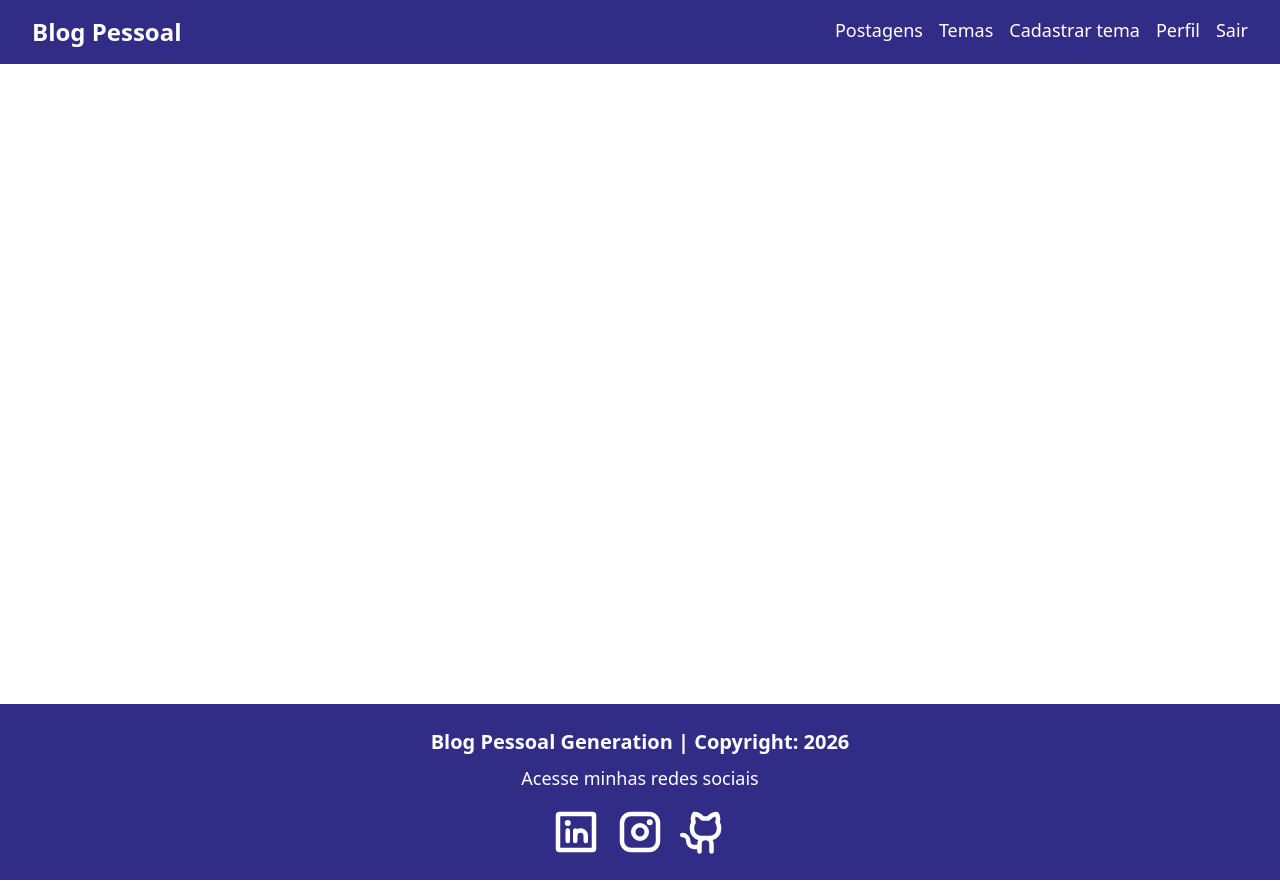
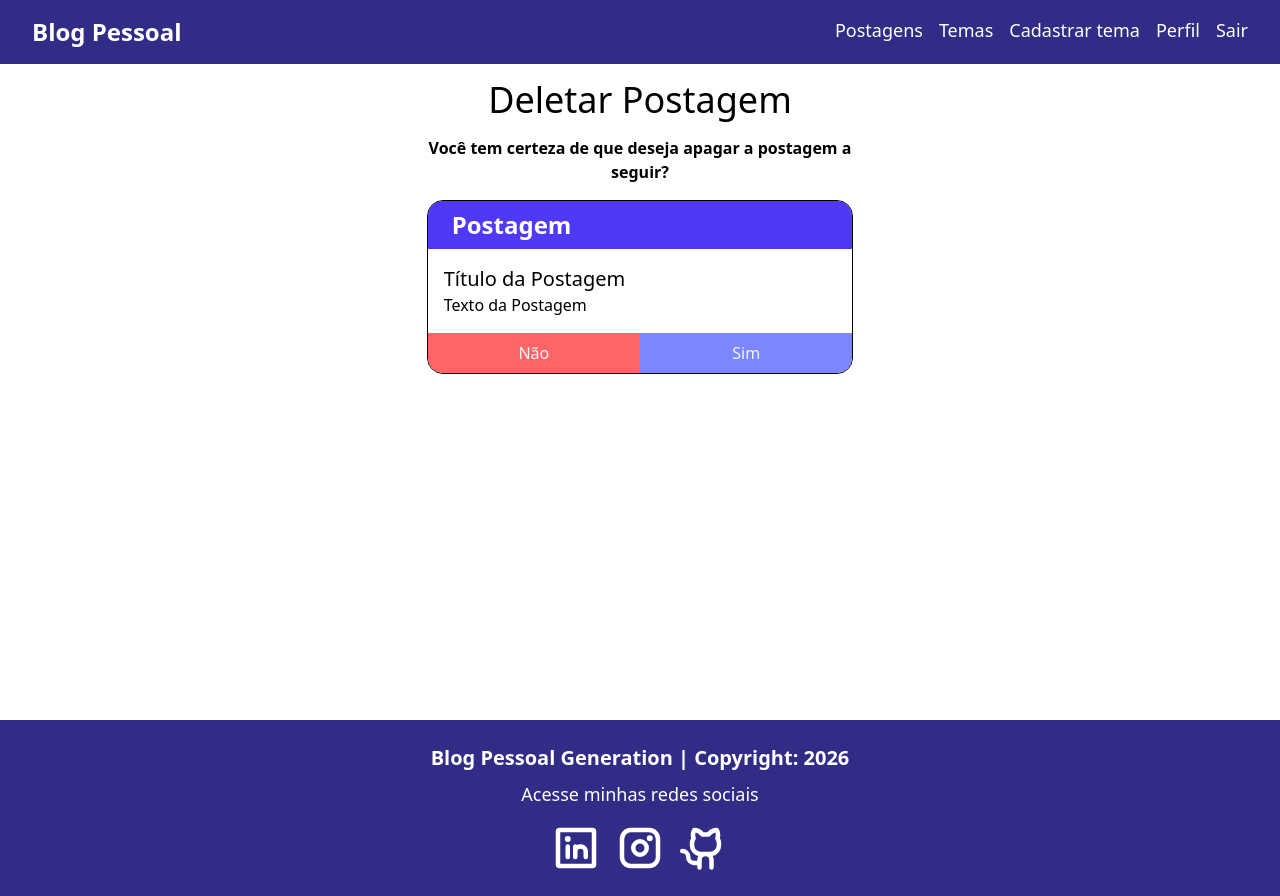
Before and after one commit to ThatianaMattos/blogpessoal, a React (Vite) app: page /deletarpostagem/1 in a window 1280 px wide. Built offline with nearby package versions, Linux system fonts and the light colour scheme.

Commit message:
feat: adiciona tela de deletar postagem (UI)

```diff
--- a/src/App.tsx
+++ b/src/App.tsx
@@ -1,6 +1,8 @@
 import { BrowserRouter, Route, Routes } from "react-router-dom";
 import Footer from "./components/footer/Footer";
 import Navbar from "./components/navbar/Navbar";
+import DeletarPostagem from "./components/postagem/deletarpostagem/DeletarPostagem";
+import FormPostagem from "./components/postagem/formpostagem/FormPostagem";
 import ListaPostagens from "./components/postagem/listapostagens/ListaPostagens";
 import DeletarTema from "./components/tema/deletartema/DeletarTema";
 import FormTema from "./components/tema/formtema/FormTema";
@@ -9,7 +11,6 @@
 import Cadastro from "./pages/cadastro/Cadastro";
 import Home from "./pages/home/Home";
 import Login from "./pages/login/Login";
-import FormPostagem from "./components/postagem/formpostagem/FormPostagem";
 
 function App() {
   return (
@@ -29,6 +30,10 @@
               <Route path="/postagens" element={<ListaPostagens />} />
               <Route path="/cadastrarpostagem" element={<FormPostagem />} />
               <Route path="/editarpostagem/:id" element={<FormPostagem />} />
+              <Route
+                path="/deletarpostagem/:id"
+                element={<DeletarPostagem />}
+              />
             </Routes>
           </div>
           <Footer />
--- /dev/null
+++ b/src/components/postagem/deletarpostagem/DeletarPostagem.tsx
@@ -0,0 +1,34 @@
+function DeletarPostagem() {
+  return (
+    <div className="container w-1/3 mx-auto">
+      <h1 className="text-4xl text-center my-4">Deletar Postagem</h1>
+
+      <p className="text-center font-semibold mb-4">
+        Você tem certeza de que deseja apagar a postagem a seguir?
+      </p>
+
+      <div className="border flex flex-col rounded-2xl overflow-hidden justify-between">
+        <header className="py-2 px-6 bg-indigo-600 text-white font-bold text-2xl">
+          Postagem
+        </header>
+        <div className="p-4">
+          <p className="text-xl h-full">Título da Postagem</p>
+          <p>Texto da Postagem</p>
+        </div>
+        <div className="flex">
+          <button className="text-slate-100 bg-red-400 hover:bg-red-600 w-full py-2">
+            Não
+          </button>
+          <button
+            className="w-full text-slate-100 bg-indigo-400
+                        hover:bg-indigo-600 flex items-center justify-center"
+          >
+            Sim
+          </button>
+        </div>
+      </div>
+    </div>
+  );
+}
+
+export default DeletarPostagem;
```
